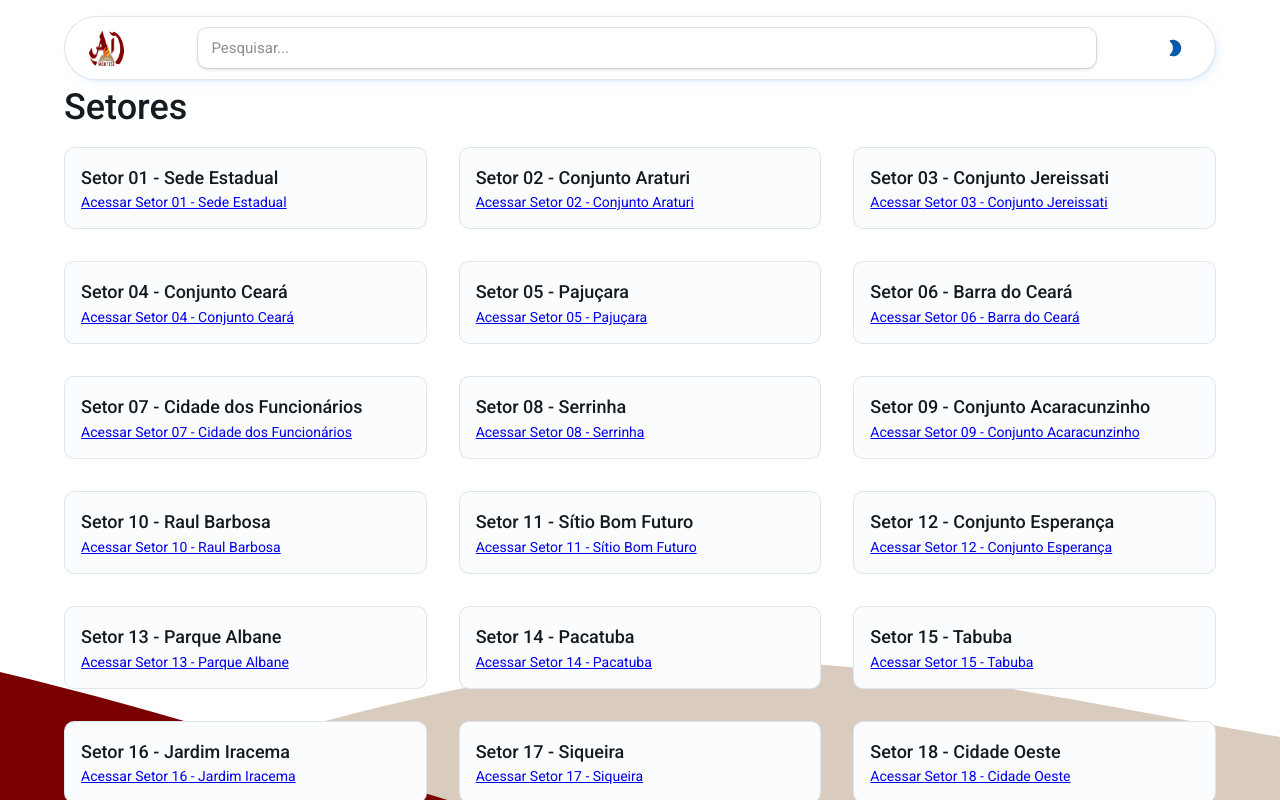
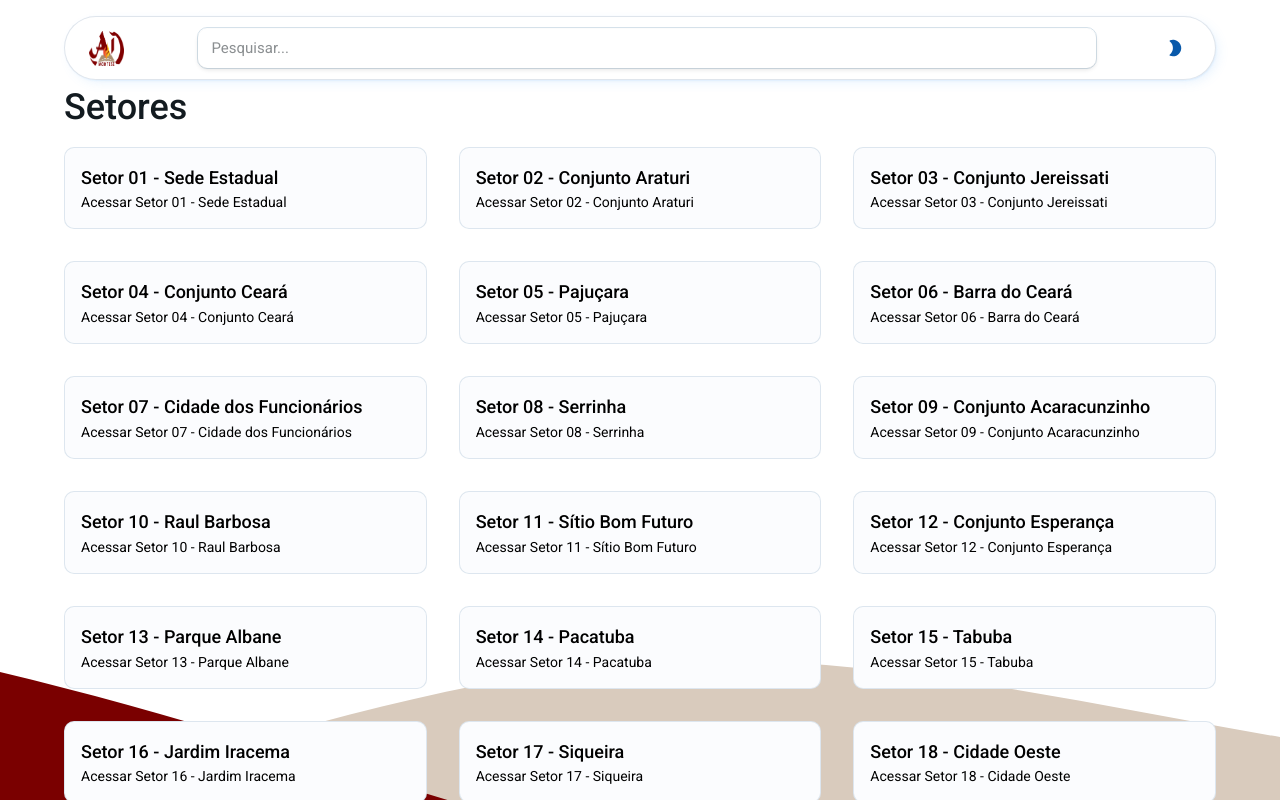
Before and after one commit to levibf/igreja-link, a React (Vite) app: page /setores in a window 1280 px wide. Shown: the top 800 px of the page. Built offline with nearby package versions, Linux system fonts and the light colour scheme.

Commit message:
correção botao setor

```diff
--- a/src/components/Setor/Setor.jsx
+++ b/src/components/Setor/Setor.jsx
@@ -29,16 +29,16 @@ function Setor() {
         {filteredSetores.map((setor, index) => (
           <Grid item key={index} xs={12} sm={6} md={4}>
             <Card>
-              <Box sx={{ p: 2 }}>
-                <Typography variant="h6" component="h2">
-                  {setor.titulo}
-                </Typography>
-                <Link to={`/setores/${setor.id}`}>
+              <Link to={`/setores/${setor.id}`} style={{ color: '#000000', textDecoration: 'none' }}>
+                <Box sx={{ p: 2 }}>
+                  <Typography variant="h6" component="h2">
+                    {setor.titulo}
+                  </Typography>
                   <Typography variant="body2">
                     Acessar {setor.titulo}
                   </Typography>
-                </Link>
-              </Box>
+                </Box>
+              </Link>
             </Card>
           </Grid>
         ))}
```
